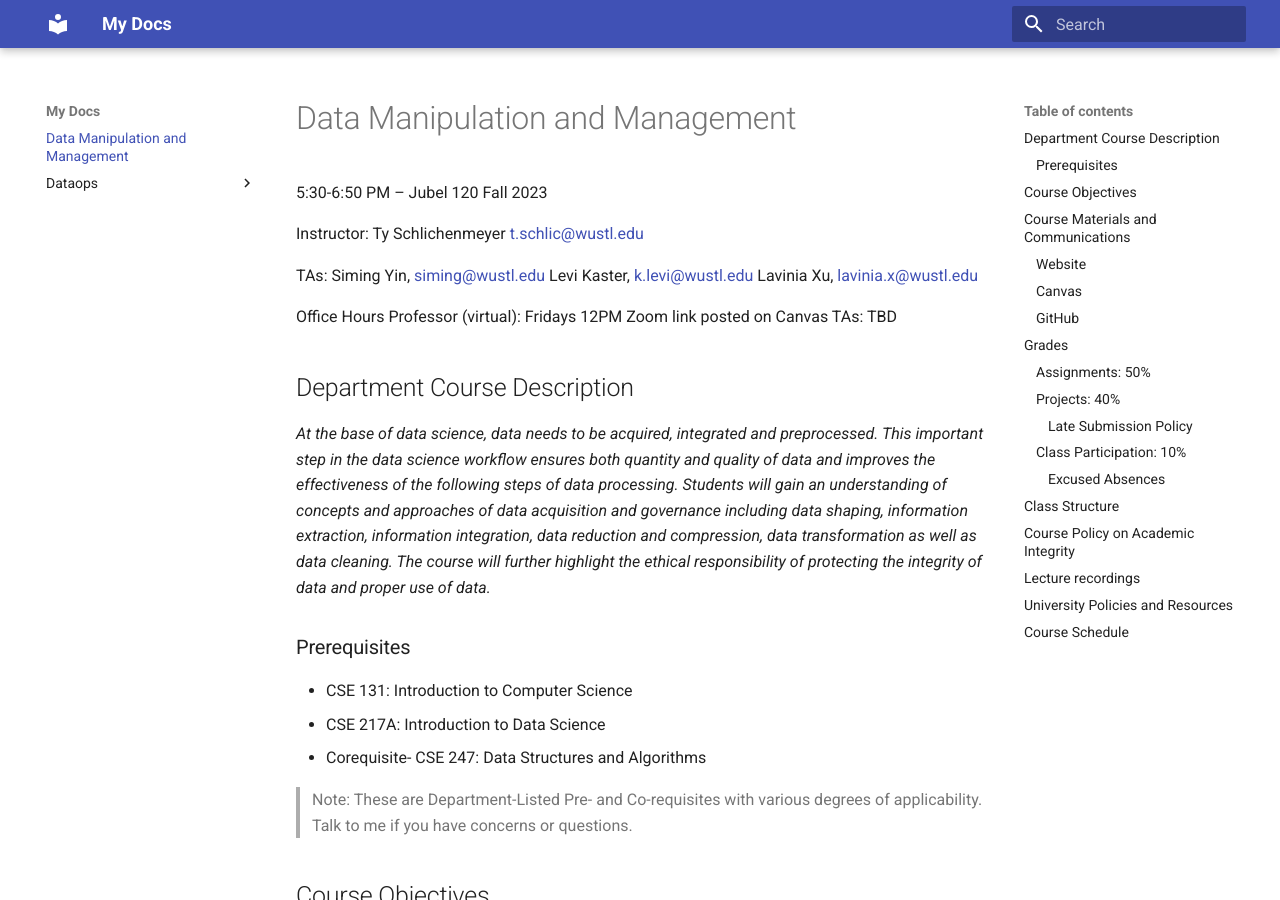
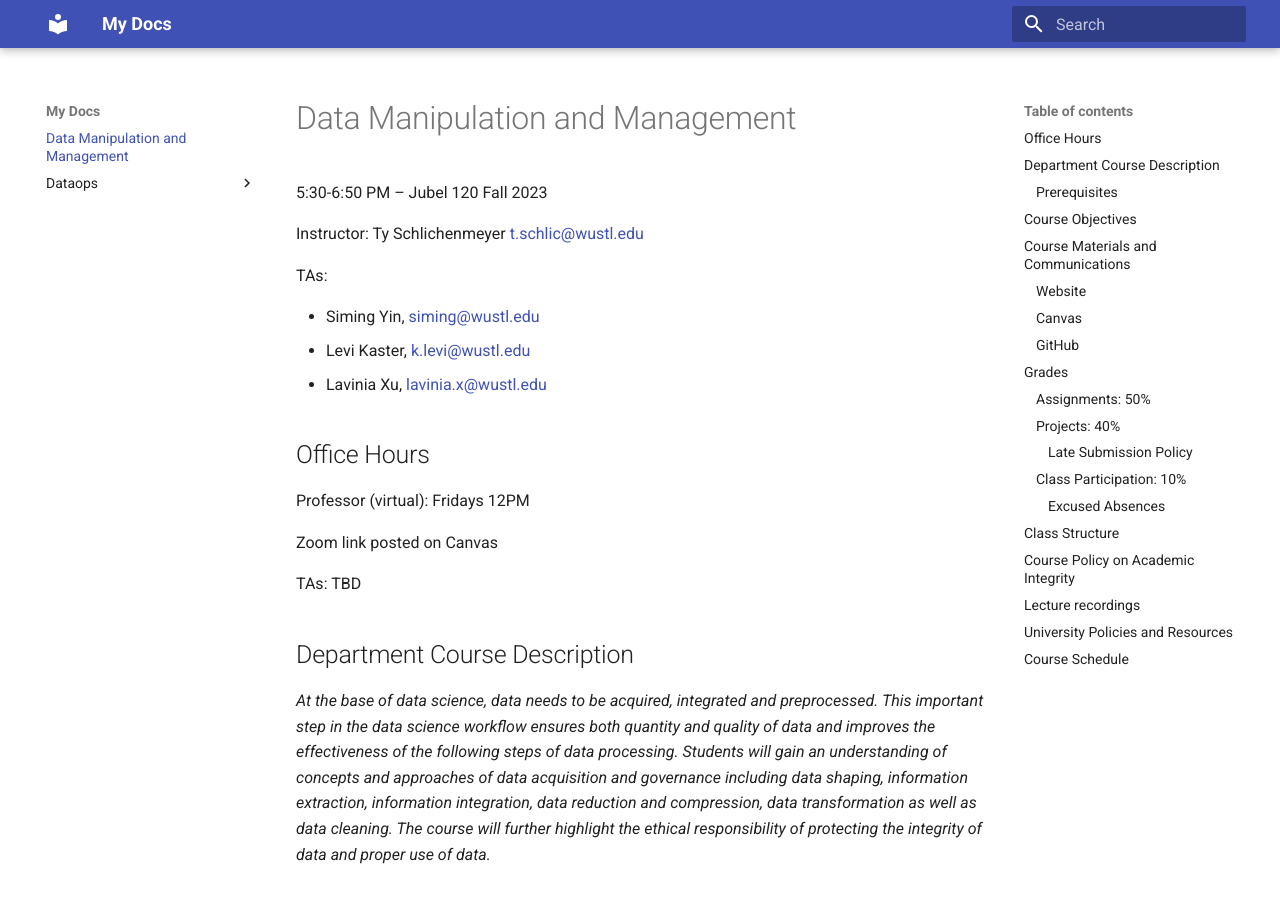
Before and after one commit to wustl-data/rooster-cogburn, an MkDocs documentation site: the page built from docs/index.md, in a window 1280 px wide and 900 px high. Built offline with MkDocs 1.6.1 and Material for MkDocs 9.7.7, drawn with Linux system fonts in a browser that asks for light colours.

Commit message:
docs: syllabus formatting

```diff
--- a/docs/index.md
+++ b/docs/index.md
@@ -8,13 +8,17 @@ Ty Schlichenmeyer
 <t.schlic@wustl.edu>
 
 TAs:
-Siming Yin, <siming@wustl.edu>
-Levi Kaster, <k.levi@wustl.edu>
-Lavinia Xu, <lavinia.x@wustl.edu>
 
-Office Hours
+- Siming Yin, <siming@wustl.edu>
+- Levi Kaster, <k.levi@wustl.edu>
+- Lavinia Xu, <lavinia.x@wustl.edu>
+
+## Office Hours
+
 Professor (virtual): Fridays 12PM
+
 Zoom link posted on Canvas
+
 TAs: TBD
 
 ## Department Course Description
```
